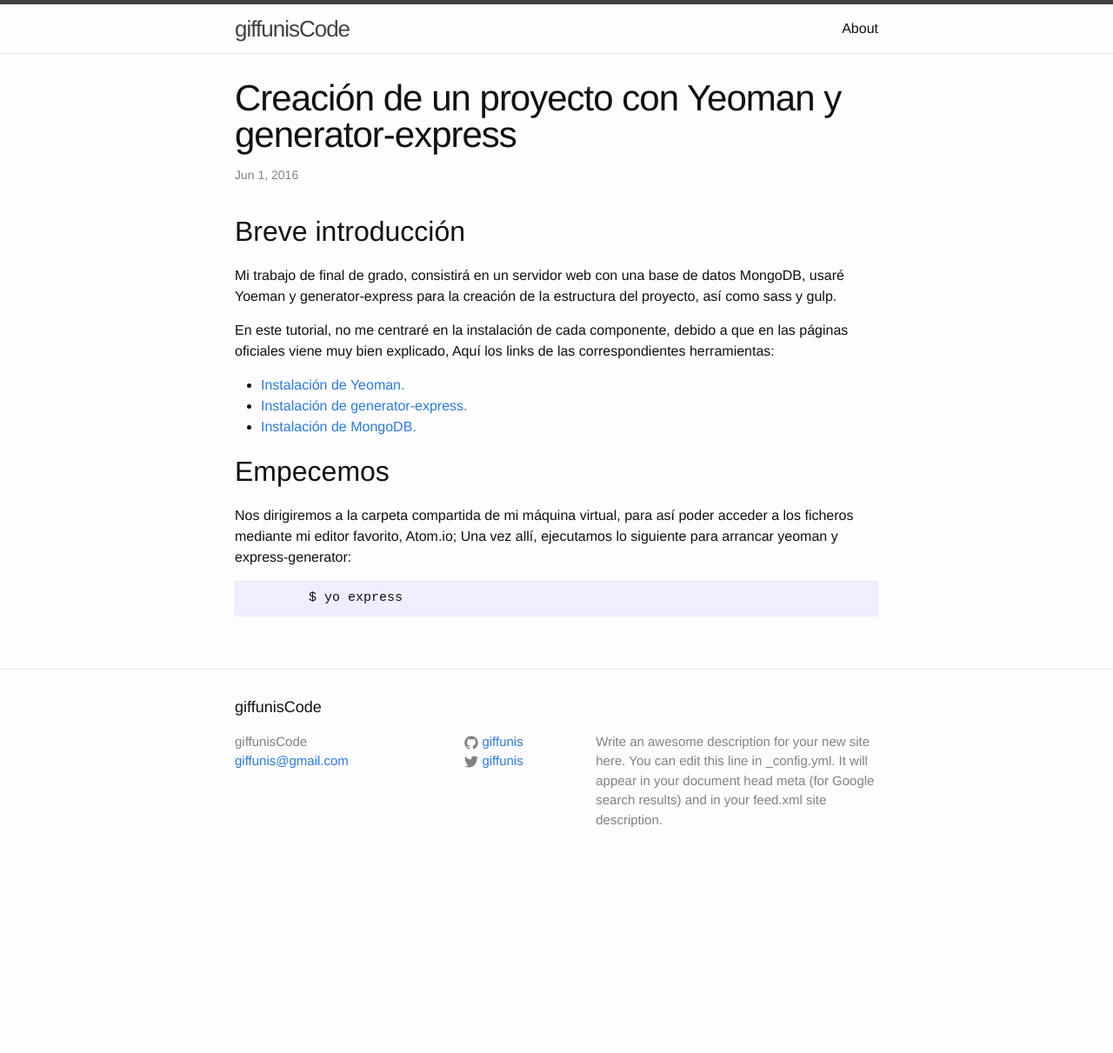
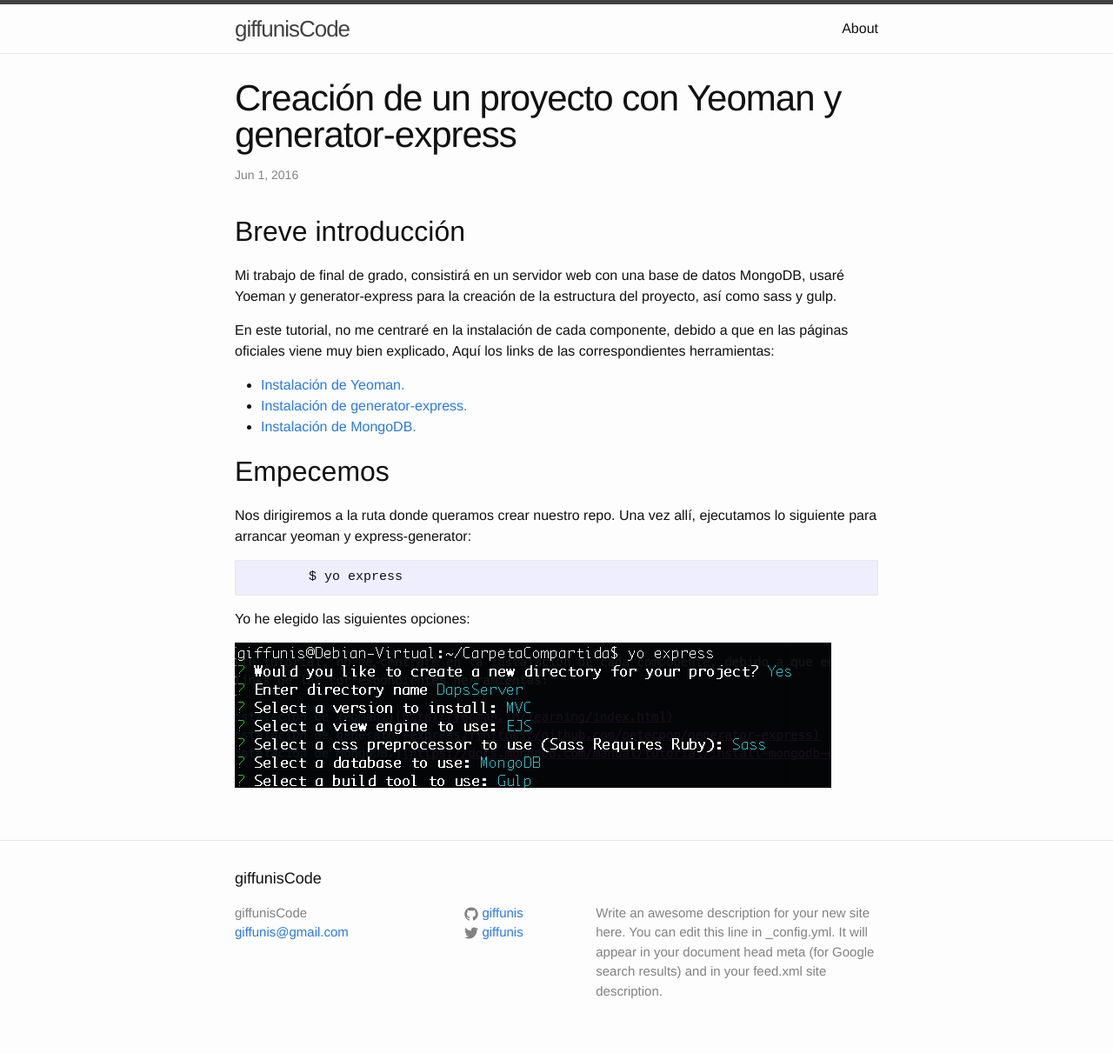
Before and after one commit to giffunis/giffunisCode, a Jekyll site: the page built from _posts/2016-06-01-Instalación-Yeoman-inicialización-proyecto.md, in a window 1280 px wide. Shown: the whole page at 87% size. Built offline with Jekyll 4.4.1, drawn with Linux system fonts in a browser that asks for light colours; before the commit the page ends 1014 px from its top, so only the background shows below that.

Commit message:
Añadida la imagen

```diff
--- a/_posts/2016-06-01-Instalación-Yeoman-inicialización-proyecto.md
+++ b/_posts/2016-06-01-Instalación-Yeoman-inicialización-proyecto.md
@@ -17,6 +17,10 @@ En este tutorial, no me centraré en la instalación de cada componente, debido
 
 ## Empecemos
 
-Nos dirigiremos a la carpeta compartida de mi máquina virtual, para así poder acceder a los ficheros mediante mi editor favorito, Atom.io; Una vez allí, ejecutamos lo siguiente para arrancar yeoman y express-generator:
+Nos dirigiremos a la ruta donde queramos crear nuestro repo. Una vez allí, ejecutamos lo siguiente para arrancar yeoman y express-generator:
 
 		$ yo express
+
+Yo he elegido las siguientes opciones:
+
+![Mi configuración]({{ site.baseurl }}/img/2016/06/01/img-1.png)
```
Also changed, not shown: img/2016/06/01/img-1.png (added).
